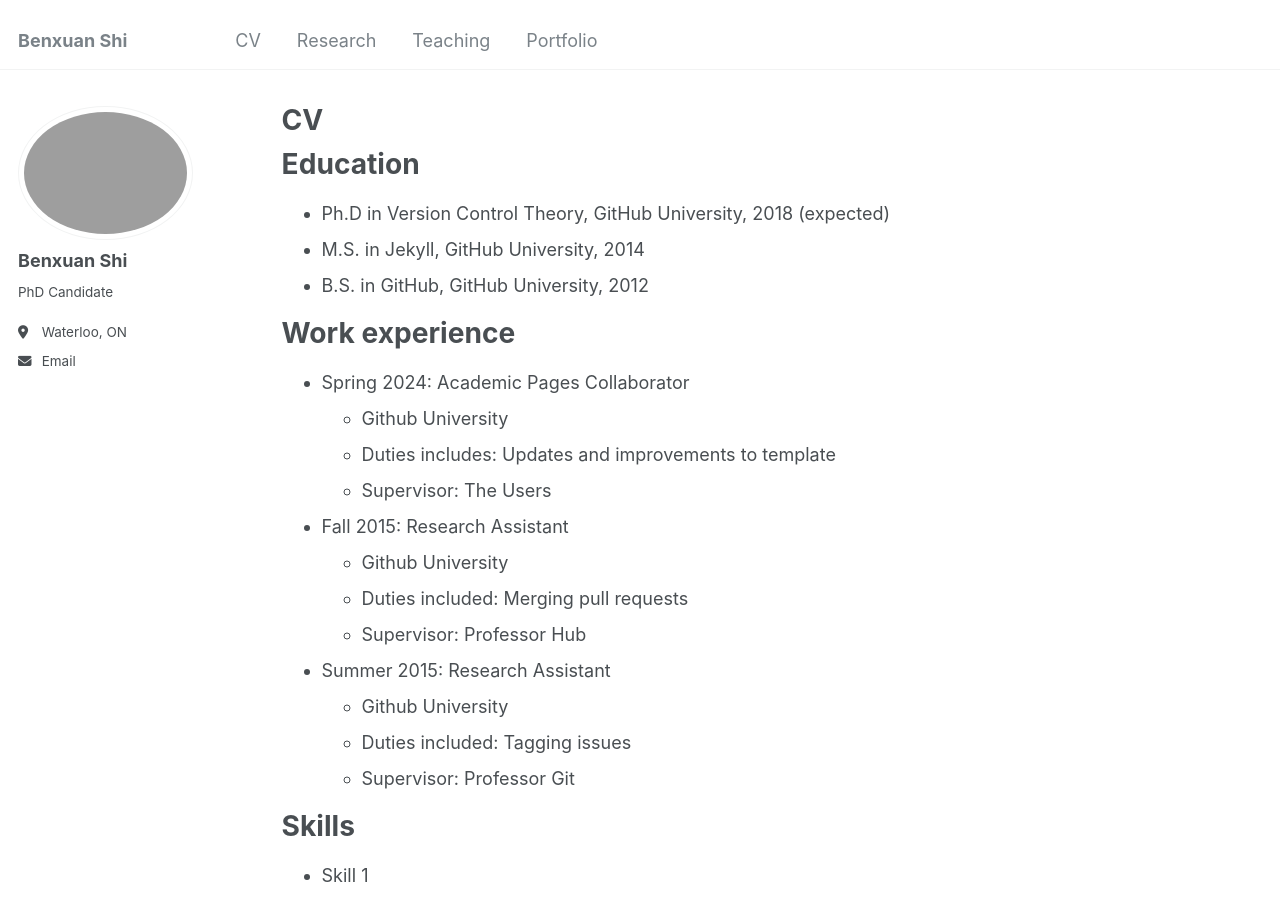
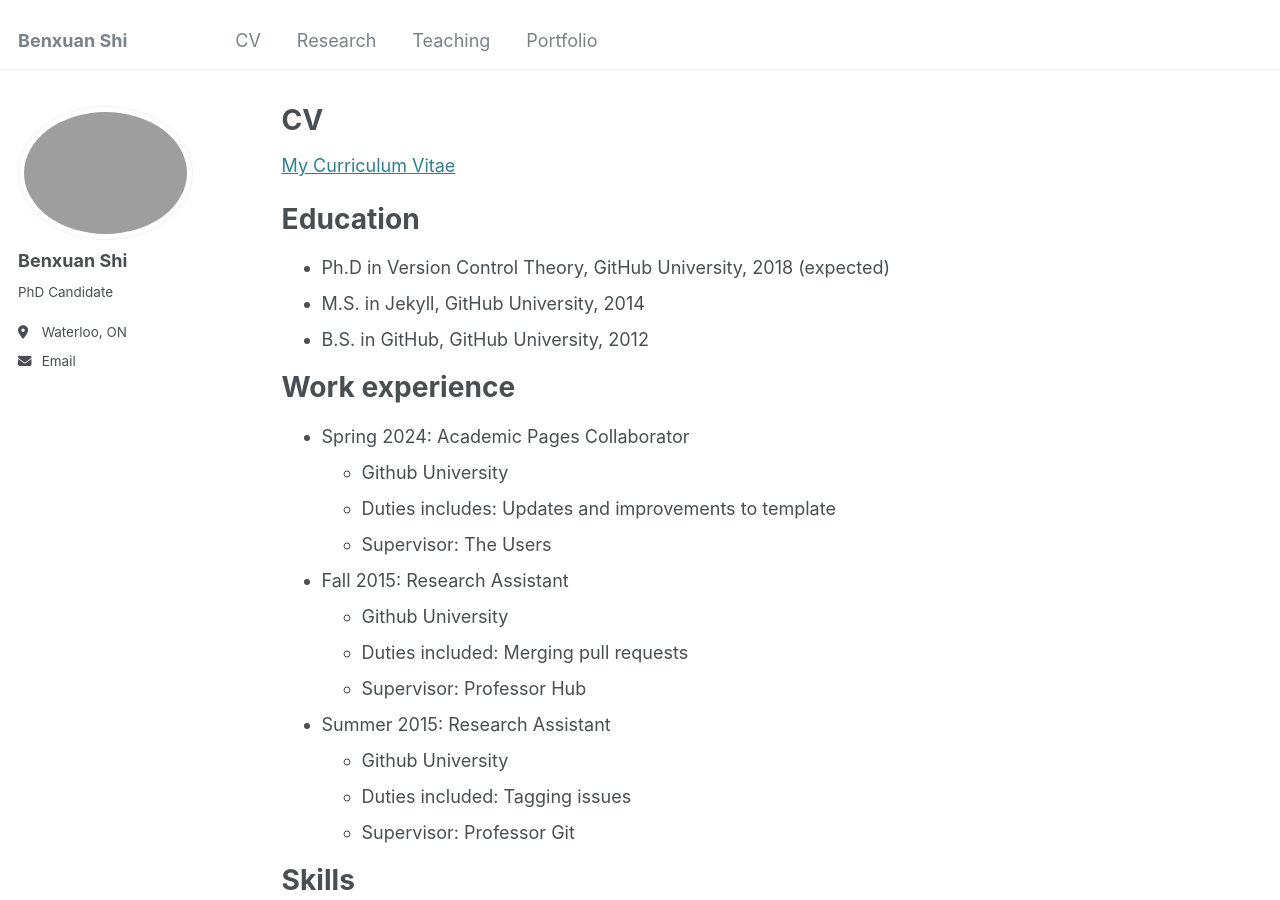
Before and after one commit to benxuanshi/benxuanshi.github.io, a Jekyll site: the page built from _pages/cv.md, in a window 1280 px wide and 900 px high. Built offline with Jekyll 4.4.1, drawn with Linux system fonts in a browser that asks for light colours.

Commit message:
Update cv.md

```diff
--- a/_pages/cv.md
+++ b/_pages/cv.md
@@ -8,6 +8,8 @@ redirect_from:
 ---
 
 {% include base_path %}
+
+[My Curriculum Vitae]()
 
 Education
 ======
```
